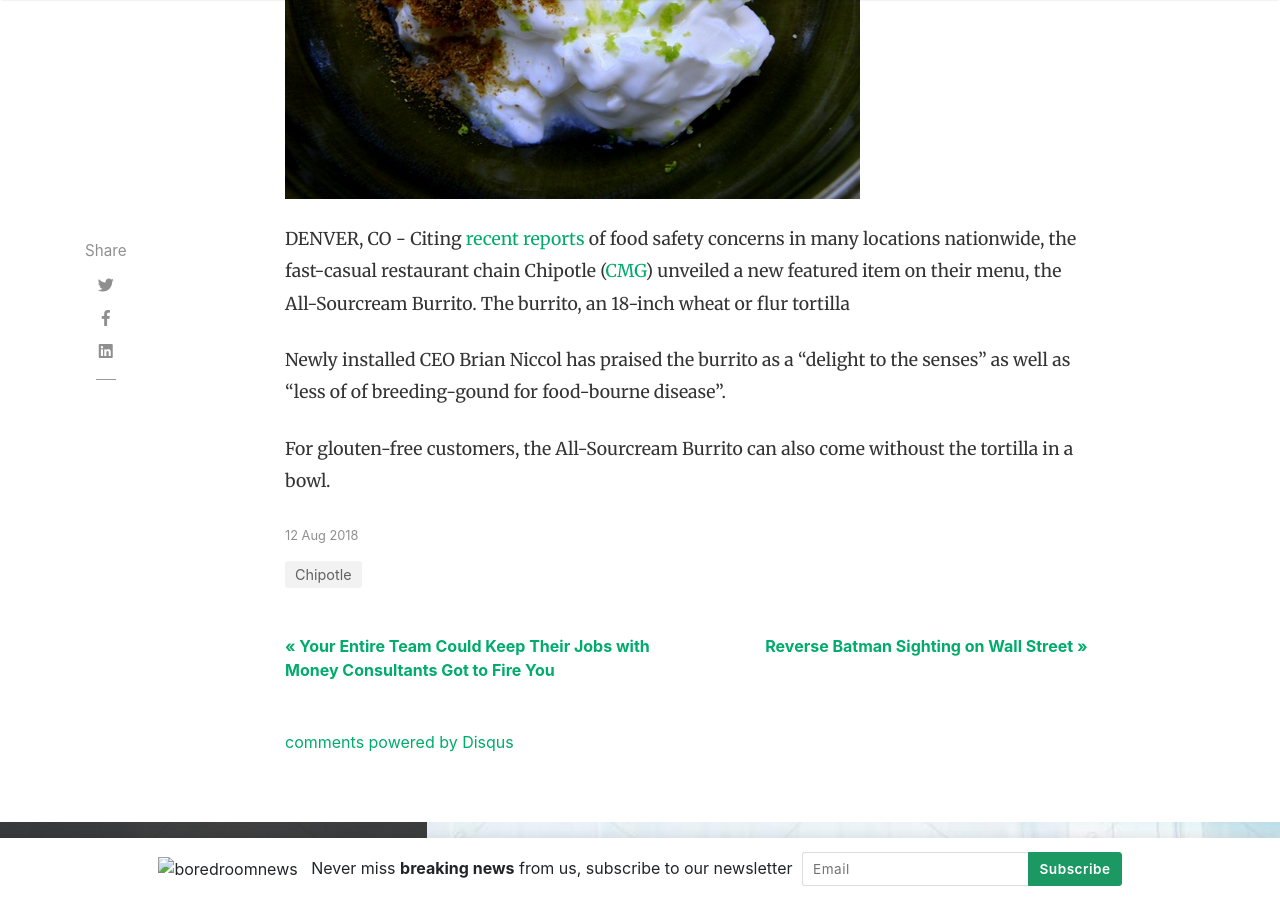
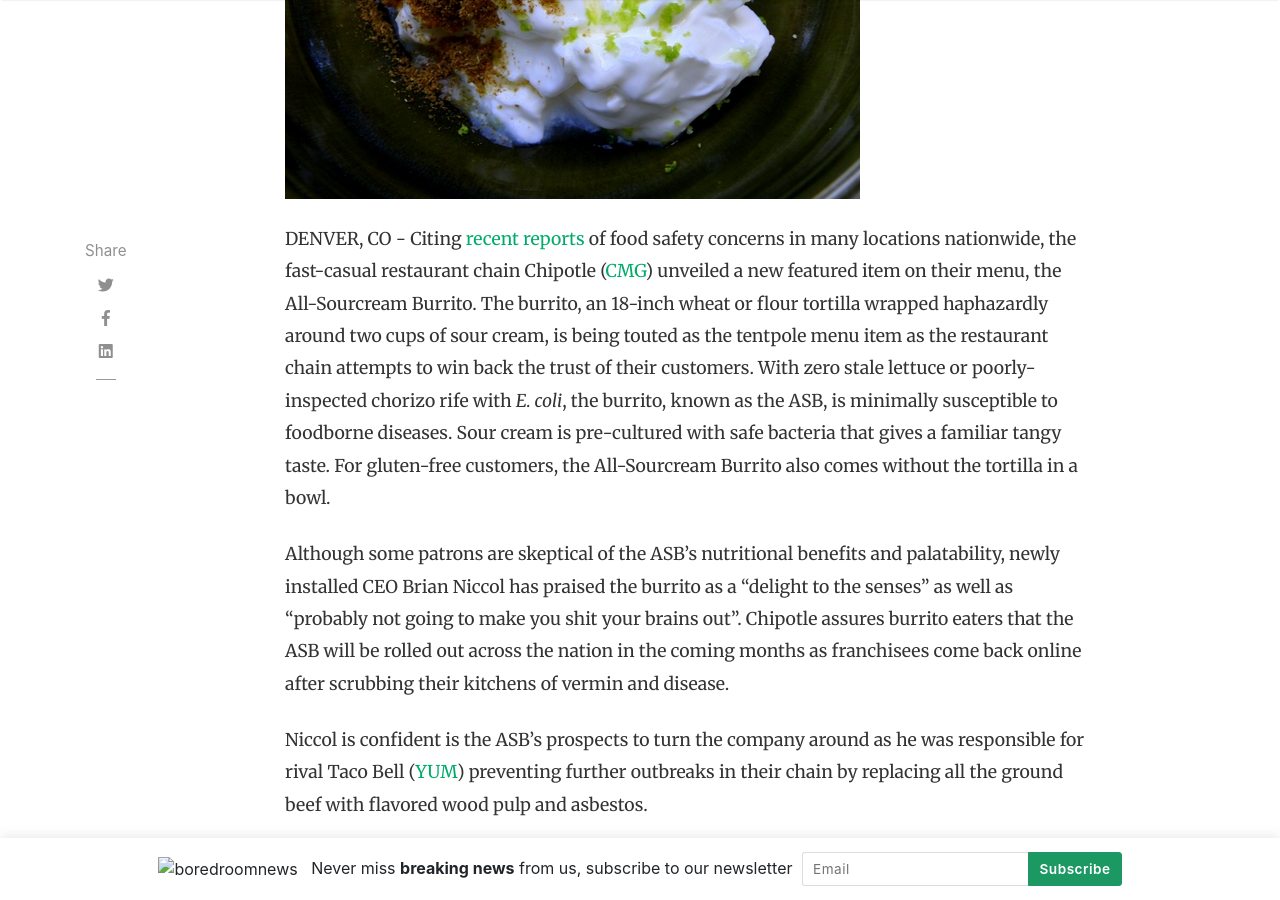
Before and after one commit to etschmidt/boredroomnews, a Jekyll site: the page built from _posts/2018-08-12-Chipotle-sourcream.md, in a window 1280 px wide and 900 px high, scrolled down 664 px. Built offline with Jekyll 4.4.1, drawn with Linux system fonts in a browser that asks for light colours; nearby versions of some CDN libraries; comment, search, counter and statistics services are not loaded.

Commit message:
chipotle

```diff
--- a/_posts/2018-08-12-Chipotle-sourcream.md
+++ b/_posts/2018-08-12-Chipotle-sourcream.md
@@ -8,8 +8,8 @@
 hidden: false
 ---
 
-DENVER, CO - Citing [recent reports](http://fortune.com/2018/08/01/chipotle-ecoli-food-safety-scare-ohio/) of food safety concerns in many locations nationwide, the fast-casual restaurant chain Chipotle ([CMG](https://finance.yahoo.com/quote/CMG/)) unveiled a new featured item on their menu, the All-Sourcream Burrito. The burrito, an 18-inch wheat or flur tortilla
+DENVER, CO - Citing [recent reports](http://fortune.com/2018/08/01/chipotle-ecoli-food-safety-scare-ohio/) of food safety concerns in many locations nationwide, the fast-casual restaurant chain Chipotle ([CMG](https://finance.yahoo.com/quote/CMG/)) unveiled a new featured item on their menu, the All-Sourcream Burrito. The burrito, an 18-inch wheat or flour tortilla wrapped haphazardly around two cups of sour cream, is being touted as the tentpole menu item as the restaurant chain attempts to win back the trust of their customers. With zero stale lettuce or poorly-inspected chorizo rife with *E. coli*, the burrito, known as the ASB, is minimally susceptible to foodborne diseases. Sour cream is pre-cultured with safe bacteria that gives a familiar tangy taste. For gluten-free customers, the All-Sourcream Burrito also comes without the tortilla in a bowl.
 
-Newly installed CEO Brian Niccol has praised the burrito as a "delight to the senses" as well as "less of of breeding-gound for food-bourne disease".
+Although some patrons are skeptical of the ASB's nutritional benefits and palatability, newly installed CEO Brian Niccol has praised the burrito as a "delight to the senses" as well as "probably not going to make you shit your brains out". Chipotle assures burrito eaters that the ASB will be rolled out across the nation in the coming months as franchisees come back online after scrubbing their kitchens of vermin and disease.
 
-For glouten-free customers, the All-Sourcream Burrito can also come withoust the tortilla in a bowl.
+Niccol is confident is the ASB's prospects to turn the company around as he was responsible for rival Taco Bell ([YUM](https://finance.yahoo.com/quote/YUM/)) preventing further outbreaks in their chain by replacing all the ground beef with flavored wood pulp and asbestos.
```
